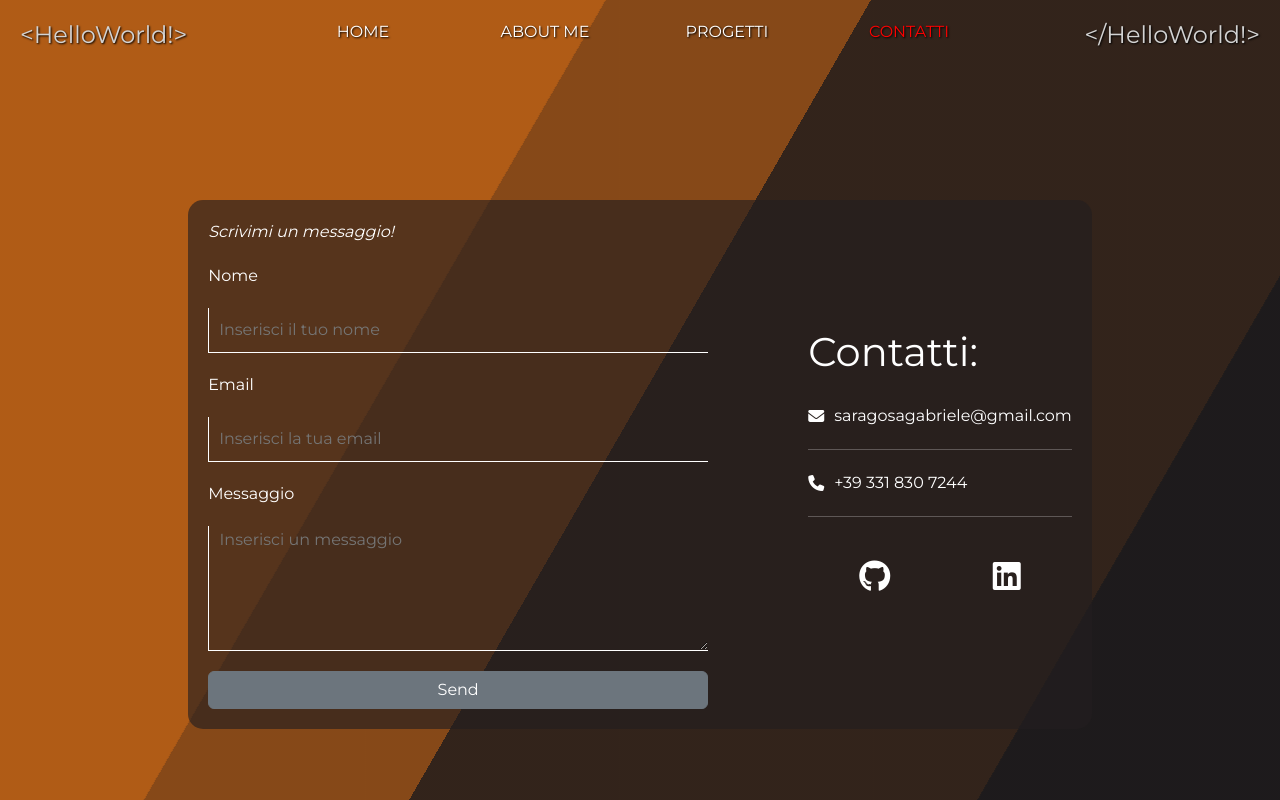
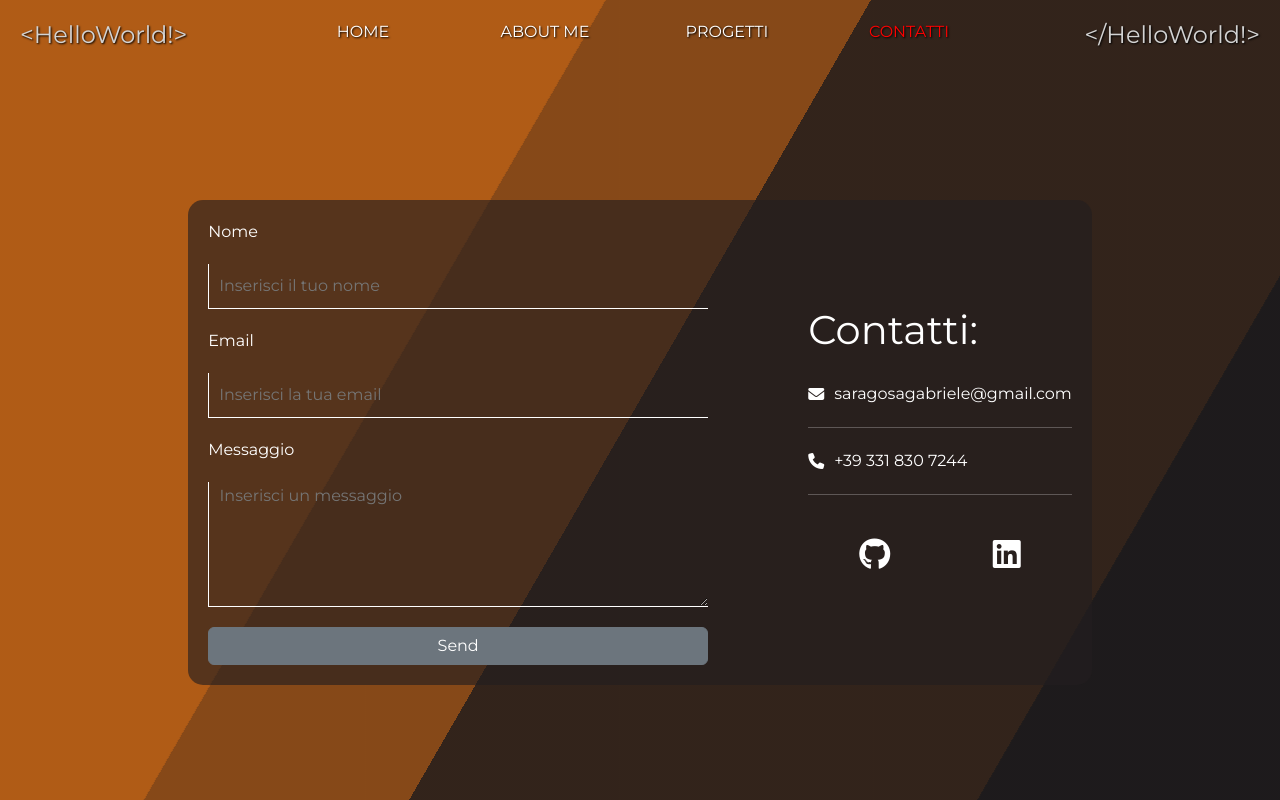
Before and after one commit to MyNameIsAlpaca/MyPortfolio, a Vue app: page /contact in a window 1280 px wide. Built offline with nearby package versions, Linux system fonts and the light colour scheme.

Commit message:
fix: reload

```diff
--- a/src/pages/AppContact.vue
+++ b/src/pages/AppContact.vue
@@ -46,7 +46,7 @@ export default {
         <div class="left-side">
           <form class="formContainer" @submit.prevent="sendEmail">
             <hr class="hide">
-            <em>Scrivimi un messaggio!</em>
+            <em class="hide">Scrivimi un messaggio!</em>
             <label>Nome</label>
             <input class="info"
               type="text"
```
Also changed, not shown: 1 other file (tests, documents, lock files or other folders).
